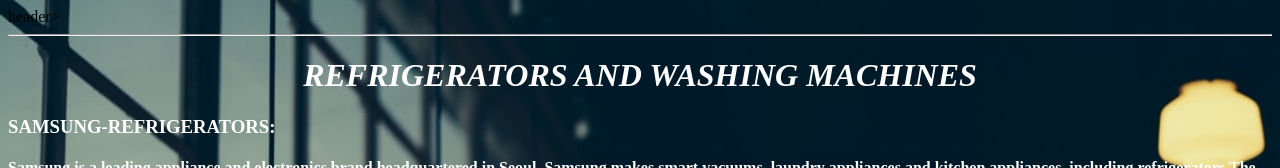
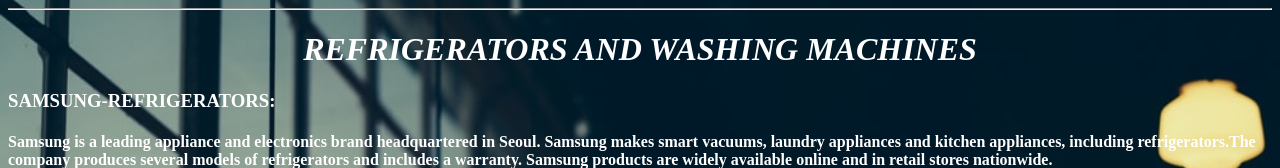
Before and after one commit to dharshinitv/skyelectronics, a plain HTML site: page refrigerator.html in a window 1280 px wide. Shown: the top 168 px of the page. Drawn offline with Linux system fonts and the light colour scheme.

Commit message:
Update refrigerator.html

```diff
--- a/refrigerator.html
+++ b/refrigerator.html
@@ -12,7 +12,7 @@
 </style>
 </head>
 <body>
-	header><hr>
+	<header><hr>
 	<p><h1 style=color:white align="center"><em>REFRIGERATORS AND WASHING MACHINES</em></h1></p></header>
 <h3 style='color:white'>SAMSUNG-REFRIGERATORS:</h3>
 <p><h4 style='color:white'>Samsung is a leading appliance and electronics brand headquartered in Seoul. Samsung makes smart vacuums, laundry appliances and kitchen appliances, including refrigerators.The company produces several models of refrigerators and includes a warranty. Samsung products are widely available online and in retail stores nationwide.</h4></p>
```
